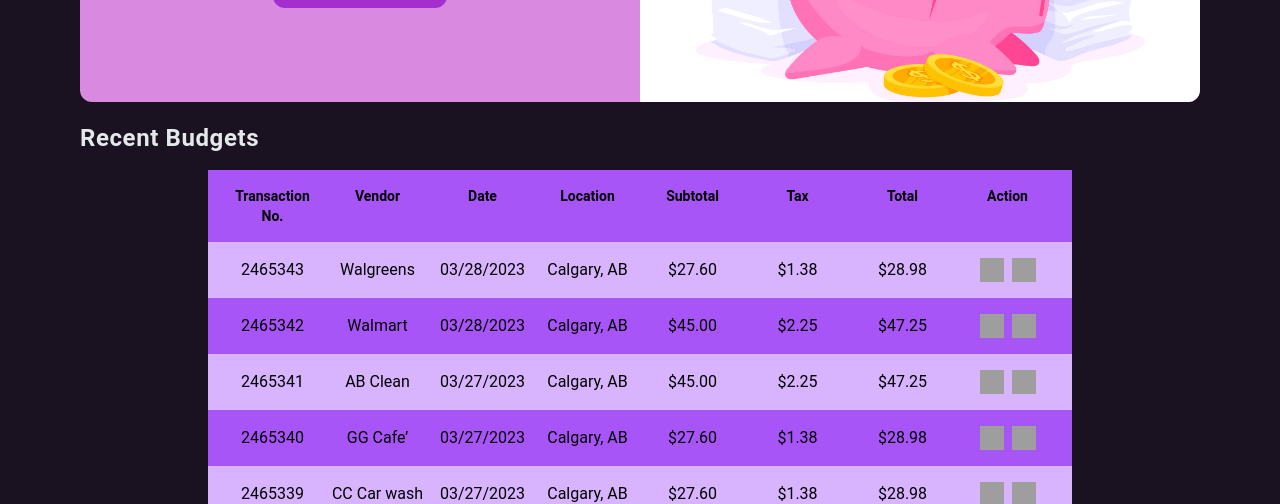
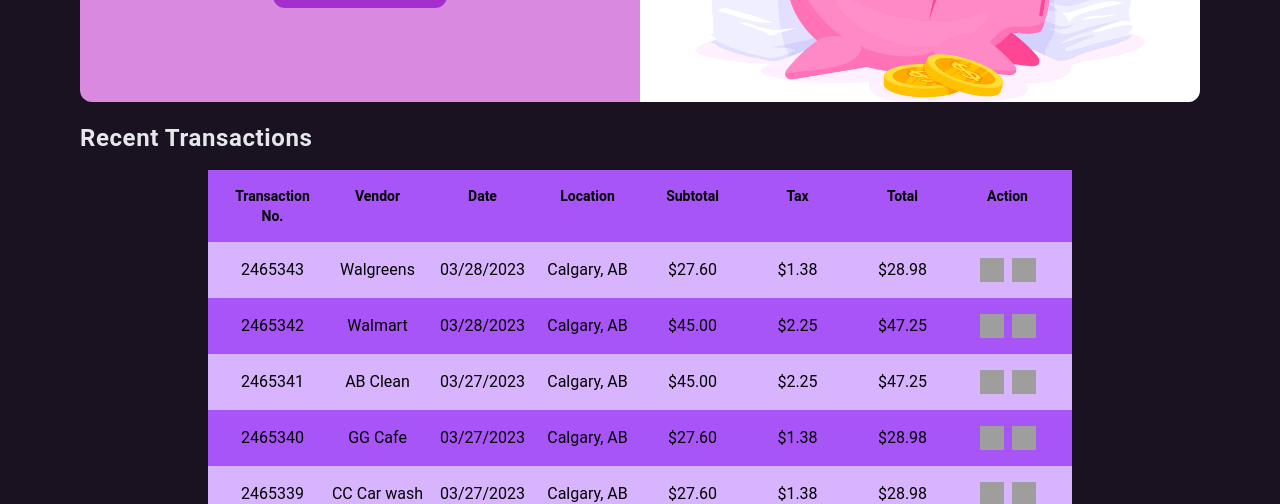
Before and after one commit to Danny2705/budget-application, a React (Create React App) app: page / in a window 1280 px wide. Shown: the part 1240-1744 px from the top of the page. Built offline with nearby package versions, Linux system fonts and the light colour scheme; no server answers; sample sign-in values are in the browser's storage; grey boxes are pictures that could not be loaded.

Commit message:
Minor edit with h2 and remove unused code

```diff
--- a/src/components/RecentTransaction/RecentTransaction.jsx
+++ b/src/components/RecentTransaction/RecentTransaction.jsx
@@ -45,7 +45,7 @@ export default function RecentTransaction() {
     },
     {
       id: "2465340",
-      vendor: "GG Cafe’",
+      vendor: "GG Cafe",
       date: "03/27/2023",
       location: "Calgary, AB",
       subtotal: "$27.60",
--- a/src/screens/Dashboard/Dashboard.jsx
+++ b/src/screens/Dashboard/Dashboard.jsx
@@ -49,9 +49,8 @@ export default function Dashboard() {
           </div>
 
           <div className="mt-5">
-
             <h2 className='text-[#E5E8EB] text-lg md:text-2xl font-bold tracking-wide'>
-              Recent Budgets
+              Recent Transactions
             </h2>
             <RecentTransaction />
           </div>
```
Also changed, not shown: src/components/RecentBudget/RecentBudget.jsx (+0 -40 lines).
